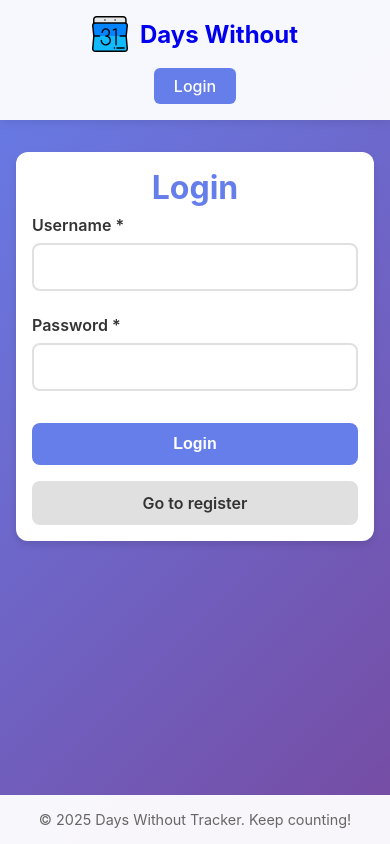
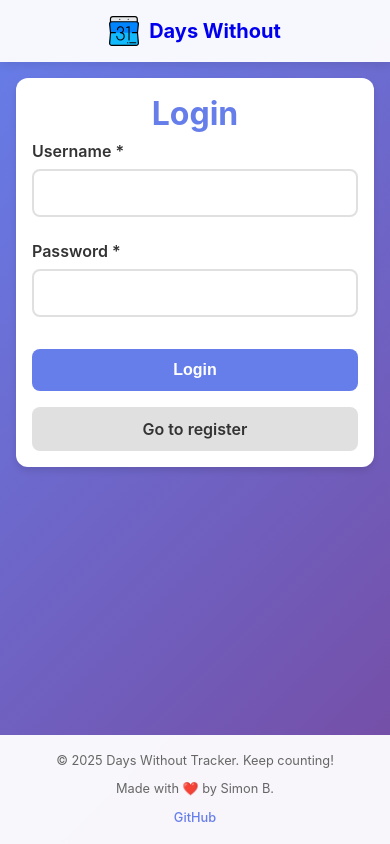
Before and after one commit to simon-b64/DaysWithout, a Flask app: page /login in a window 390 px wide. Run offline with Flask 3, Linux system fonts and the light colour scheme.

Commit message:
chore: Added better branding and remove nav login button in nav bar

```diff
--- a/app/templates/general.html
+++ b/app/templates/general.html
@@ -131,10 +131,62 @@
             font-size: 0.9rem;
         }
 
+        footer p {
+            display: flex;
+            justify-content: center;
+            align-items: center;
+            gap: 0.5rem;
+            flex-wrap: wrap;
+        }
+
+        footer p span:not(:last-child)::after {
+            content: '|';
+            margin-left: 0.5rem;
+            color: #999;
+        }
+
+        footer a {
+            color: #667eea;
+            text-decoration: none;
+            font-weight: 500;
+            transition: color 0.3s;
+        }
+
+        footer a:hover {
+            color: #5568d3;
+            text-decoration: underline;
+        }
+
         @media (max-width: 768px) {
             nav {
                 flex-direction: column;
-                gap: 1rem;
+                gap: 0.75rem;
+            }
+
+            nav h1 {
+                font-size: 1.25rem;
+            }
+
+            nav .auth-section {
+                flex-direction: row;
+                gap: 0.75rem;
+                text-align: center;
+                width: 100%;
+                justify-content: center;
+                flex-wrap: wrap;
+            }
+
+            nav .auth-section span {
+                width: 100%;
+                font-size: 0.9rem;
+                order: -1;
+            }
+
+            nav .auth-section a {
+                padding: 0.5rem 1.5rem;
+                font-size: 0.9rem;
+                flex: 0 0 auto;
+                min-width: 120px;
             }
 
             nav ul {
@@ -143,10 +195,27 @@
 
             main {
                 padding: 0 1rem;
+                margin: 1rem auto;
             }
 
             .container {
                 padding: 1rem;
+            }
+
+            footer {
+                padding: 1rem;
+                font-size: 0.8rem;
+                line-height: 1.6;
+            }
+
+            footer p {
+                display: flex;
+                flex-direction: column;
+                gap: 0.5rem;
+            }
+
+            footer p span::after {
+                content: none !important;
             }
         }
     </style>
@@ -160,7 +229,7 @@
                  class="logo">
             <a href="{{ url_for('index') }}"> Days Without</a>
         </h1>
-        {% if not ANONYMOUS %}
+        {% if not ANONYMOUS and request.endpoint not in ['auth.login', 'auth.register'] %}
         <div class="auth-section">
             {% if g.user %}
             <span>Welcome, {{ g.user.username }}!</span>
@@ -190,7 +259,13 @@
 </main>
 
 <footer>
-    <p>&copy; 2025 Days Without Tracker. Keep counting!</p>
+    <p>
+        <span>&copy; 2025 Days Without Tracker. Keep counting!</span>
+        <span>Made with ❤️ by Simon B.</span>
+        <span>
+            <a href="https://github.com/simon-b64/DaysWithout" target="_blank" rel="noopener noreferrer">GitHub</a>
+        </span>
+    </p>
 </footer>
 
 {% block extra_js %}{% endblock %}
```
